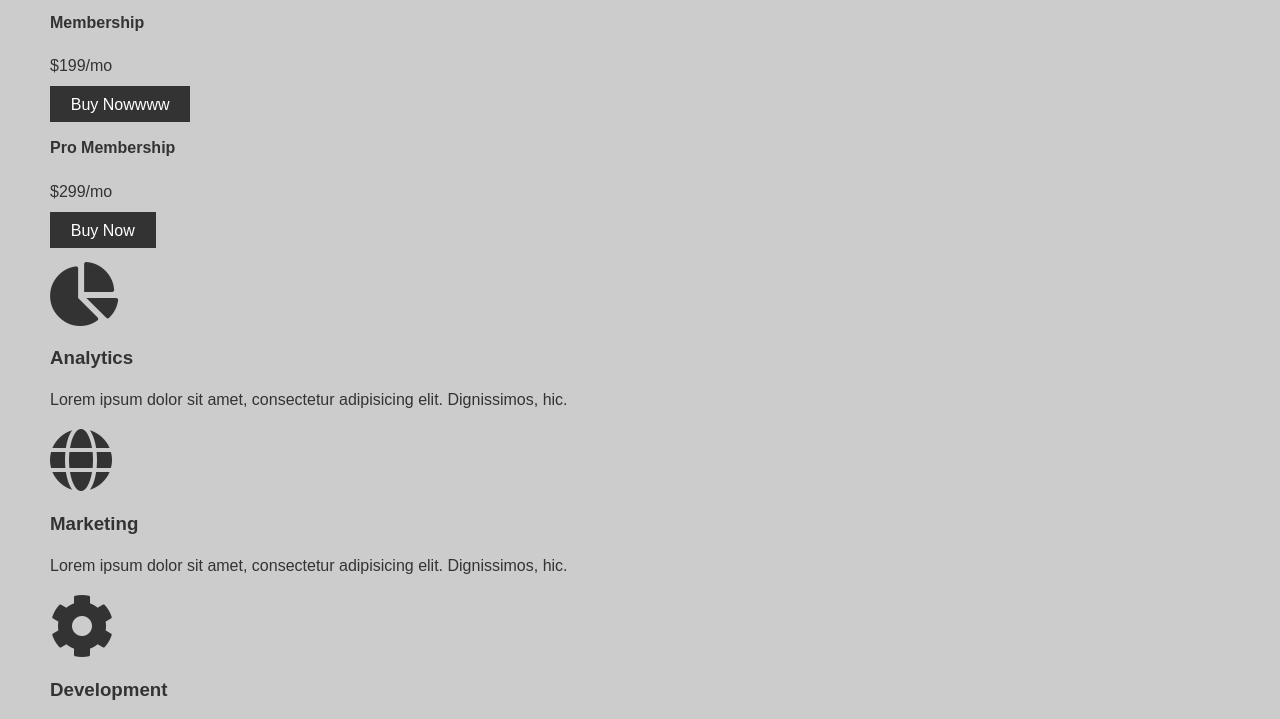
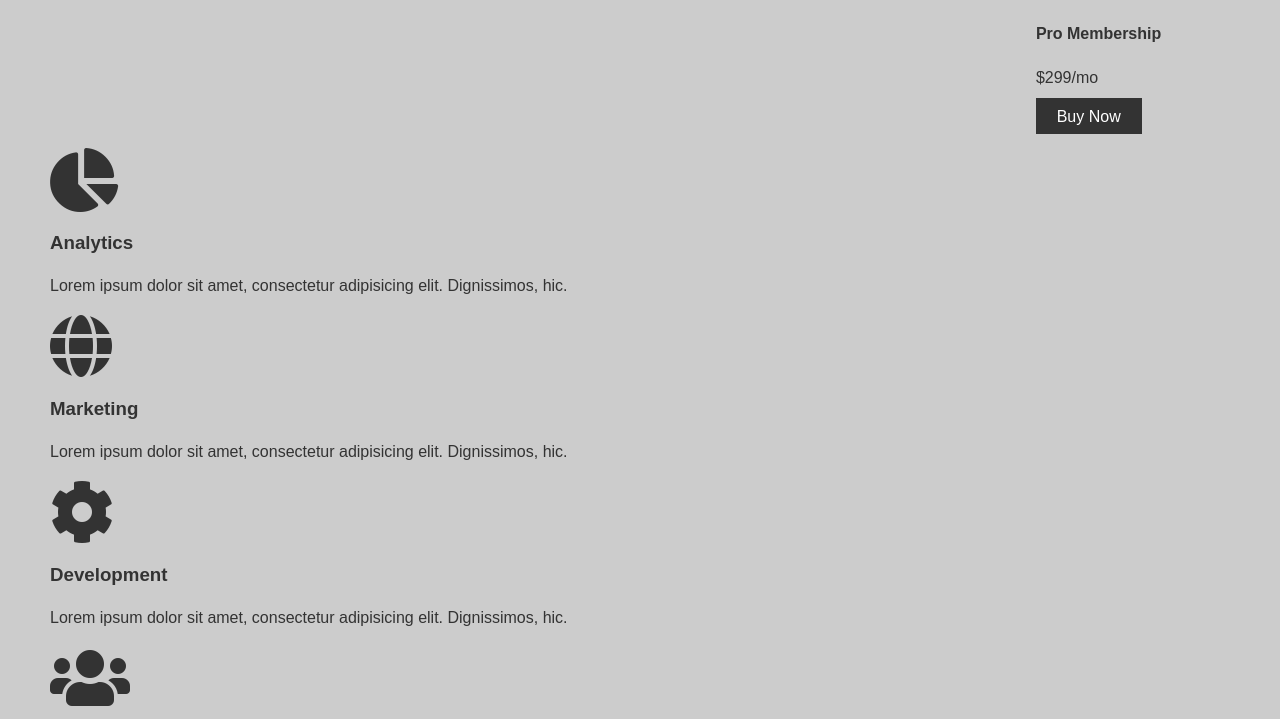
Before and after one commit to Annie-Huang/cssgridbiz, a plain HTML site: page index.html in a window 1280 px wide. Shown: the part 276-995 px from the top of the page. Drawn offline with Linux system fonts and the light colour scheme.

Commit message:
Set the basic grid-template-areas for the Top Container

```diff
--- a/style.css
+++ b/style.css
@@ -60,3 +60,30 @@ img {
     background: var(--dark);
     color: var(--light);
 }
+
+/* Top Container */
+.top-container {
+    display: grid;
+    grid-gap: 20px;
+
+    /* --------------------------------------------------------------------------*/
+    /* |         showcase(2)        |         showcase(2)        | top-box-a(1) |*/
+    /* |         showcase(2)        |         showcase(2)        | top-box-b(1) |*/
+    /* --------------------------------------------------------------------------*/
+    grid-template-areas:
+        'showcase showcase top-box-a'
+        'showcase showcase top-box-b';
+}
+
+/* Showcase */
+.showcase {
+    grid-area: showcase;
+}
+
+.top-box-a {
+    grid-area: top-box-a;
+}
+
+.top-box-b {
+    grid-area: top-box-b;
+}
```
Also changed, not shown: Note.txt.
